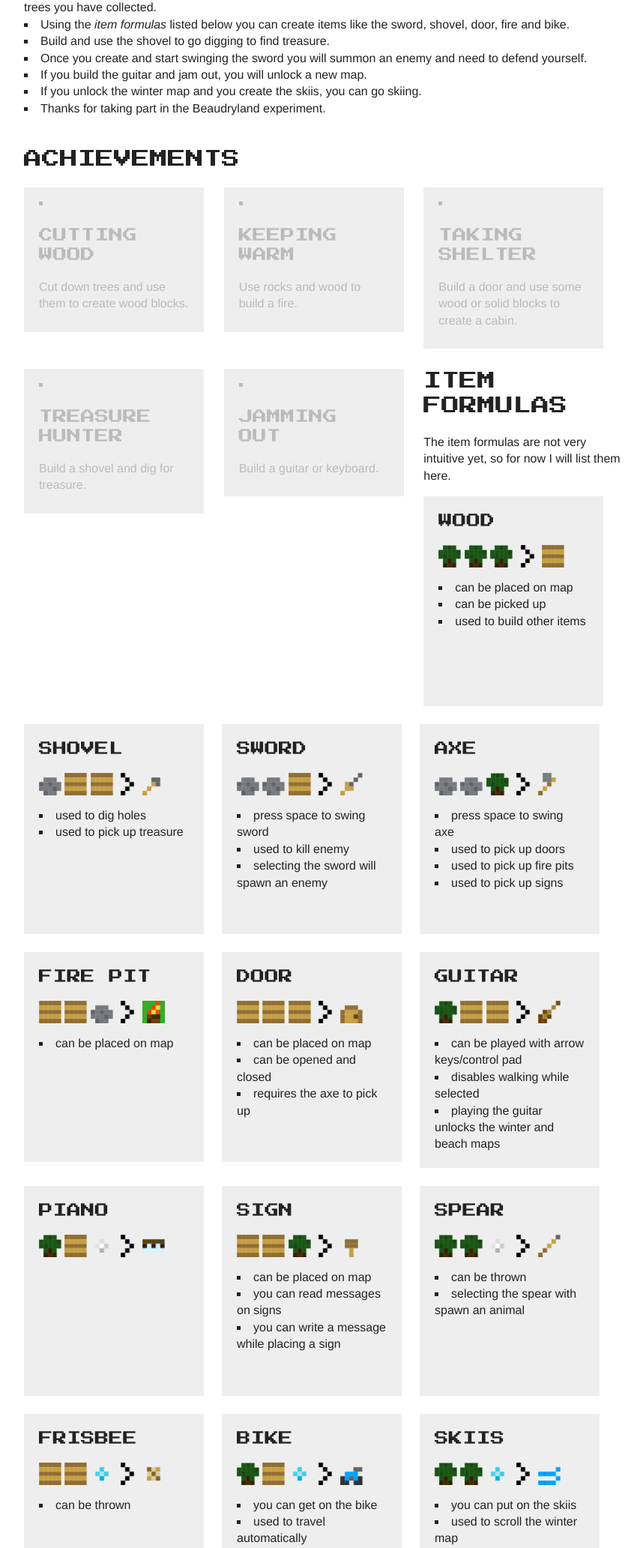
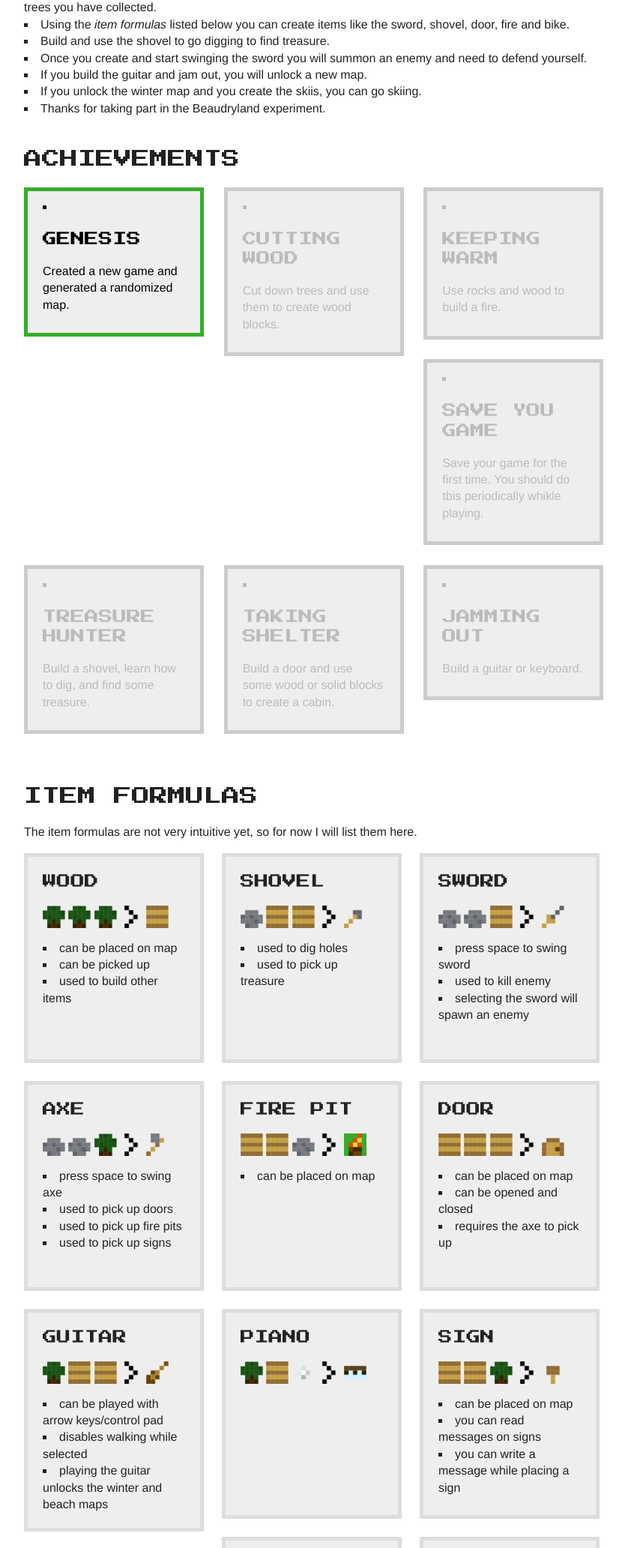
Before and after one commit to mattbeaudry/beaudryland, a PHP site: the page made by beaudryland.php in a window 1280 px wide. Shown: the part 1165-3230 px from the top of the page at 75% size, without its empty margins (208-1066 px from the left). Run offline with PHP 8.4, Linux system fonts and the light colour scheme; a user stored in the database is signed in; data comes from the database, SQL or seed files in the repository; data that the repository does not hold is empty; style sheets or scripts are compiled from the project's sources.

Commit message:
website updates, super terrain bug batman, achievement updates and active state

```diff
--- a/beaudryland.php
+++ b/beaudryland.php
@@ -211,25 +211,35 @@ if (!(isset($_SESSION['username']) && $_SESSION['username'] != '')) {
 
 		        <h2>Achievements</h2>
 
-		        <ul class="item-achievements">
-		        	<li class="achievement-cuttingwood">
+		        <ul class="item-achievements clearfix">
+		        	<li data-achievementid="1" class="achievement-cuttingwood status-completed">
+		        		<!--<img src="img/icon-check-grey.png">-->
+		        		<h3>Genesis</h3>
+		        		<p>Created a new game and generated a randomized map.</p>
+		        	</li>
+		        	<li data-achievementid="3" class="achievement-cuttingwood">
 		        		<!--<img src="img/icon-check-grey.png">-->
 		        		<h3>Cutting Wood</h3>
 		        		<p>Cut down trees and use them to create wood blocks.</p>
 		        	</li>
-		        	<li class="achievement-keepingwarm">
+		        	<li data-achievementid="2" class="achievement-keepingwarm">
 		        		<h3>Keeping Warm</h3>
 		        		<p>Use rocks and wood to build a fire.</p>
 		        	</li>
-		        	<li class="achievement-takingshelter">
+		        	<li data-achievementid="2" class="achievement-cuttingwood">
+		        		<!--<img src="img/icon-check-grey.png">-->
+		        		<h3>Save you Game</h3>
+		        		<p>Save your game for the first time. You should do tbis periodically whikle playing.</p>
+		        	</li>
+		        	<li data-achievementid="4" class="achievement-treasurehunter">
+		        		<h3>Treasure Hunter</h3>
+		        		<p>Build a shovel, learn how to dig, and find some treasure.</p>
+		        	</li>
+		        	<li data-achievementid="3" class="achievement-takingshelter">
 		        		<h3>Taking Shelter</h3>
 		        		<p>Build a door and use some wood or solid blocks to create a cabin.</p>
 		        	</li>
-		        	<li class="achievement-treasurehunter">
-		        		<h3>Treasure Hunter</h3>
-		        		<p>Build a shovel and dig for treasure.</p>
-		        	</li>
-		        	<li class="achievement-jammingout">
+		        	<li data-achievementid="5" class="achievement-jammingout">
 		        		<h3>Jamming Out</h3>
 		        		<p>Build a guitar or keyboard.</p>
 		        	</li>
--- a/css/main.css
+++ b/css/main.css
@@ -339,6 +372,7 @@ hr:before {
 .item-formulas > li {
   margin-bottom: 15px;
   background-color: #eee;
+  border: solid 5px #ddd;
   padding: 20px;
   list-style: none;
   width: 30%;
@@ -392,9 +426,11 @@ hr:before {
   width: 30%;
   float: left;
   color: #bbb;
+  border: solid 5px #ccc;
 }
-.item-achievements .completed {
+.item-achievements .status-completed {
   color: #000;
+  border: solid 5px #36ac2a;
 }
 /* THE MAP */
 .maps-wrap {
--- a/css/main.less
+++ b/css/main.less
@@ -363,6 +396,7 @@ hr:before {
 .item-formulas > li {
 	margin-bottom: 15px;
 	background-color: #eee;
+	border: solid 5px #ddd;
 	padding: 20px;
 	list-style: none;
 	width: 30%;
@@ -418,9 +452,11 @@ hr:before {
 		width: 30%;
 		float: left;
 		color:#bbb;
+		border:solid 5px #ccc;
 	}
-	.completed {
+	.status-completed {
 		color:#000;
+		border:solid 5px @grass-green;
 	}
 }
 .bubble-achievement {
--- a/js/beaudryland.js
+++ b/js/beaudryland.js
@@ -612,12 +612,13 @@ drawNewBeachMap = function() {
 			if (r<=0.98) { blocktype = "water"; }
 			else if (r>0.98) { blocktype = "wave"; }
 		}
-		trace(blocktype+rowposition+maphalf);
+		//trace(blocktype+rowposition+maphalf);
 		mapdata += '<div data-blockid="'+f+'" data-blocktype="'+blocktype+'" data-blockhealth="10" class="block block-'+blocktype+'"></div>';
 	}
 	$('.the-fucking-beach-map').html(mapdata);
 
 	var terrainblocks = ["sandstone","palmtree","wetsand"];
+
 	$.each(terrainblocks, function(index, value){
 
 		var randomblockid = Math.floor((Math.random() * totalmapblocks) + 1);
@@ -742,7 +743,7 @@ drawNewSpaceMap = function() {
 	$('.the-fucking-space-map').html(mapdata);
 };
 changeBlockType = function(block, newtype) {
-	trace("8-changing block "+block+" to "+newtype);
+	//trace("8-changing block "+block+" to "+newtype);
 	$('.block:eq('+block+')').removeClass(allblockclasses);
 	$('.block:eq('+block+')').addClass("block block-"+newtype);
 	$('.block:eq('+block+')').attr("data-blocktype", newtype);
```
Also changed, not shown: other parts of css/main.css (+35 -2 lines), other parts of css/main.less (+35 -2 lines), index.php (+12 -29 lines).
